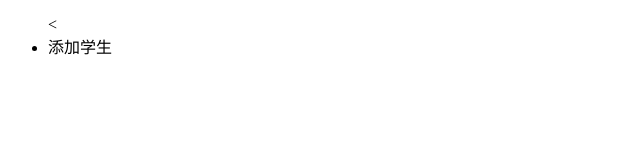
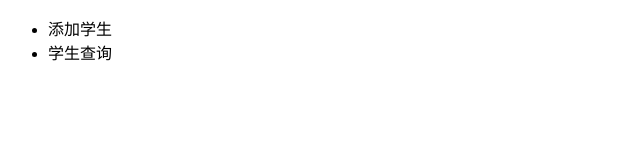
Before and after one commit to MQ0919/stu, a plain HTML site: page index.html in a window 1280 px wide. Shown: the whole page, without its empty margins (0-640 px from the left). Drawn offline with Linux system fonts and the light colour scheme.

Commit message:
完成查询学生功能的开发

```diff
--- a/index.html
+++ b/index.html
@@ -6,7 +6,8 @@
 </head>
 <body>
     <ul>
-        <<li>添加学生</li>
+        <li>添加学生</li>
+        <li>学生查询</li>
     </ul>
 </body>
 </html>
```
